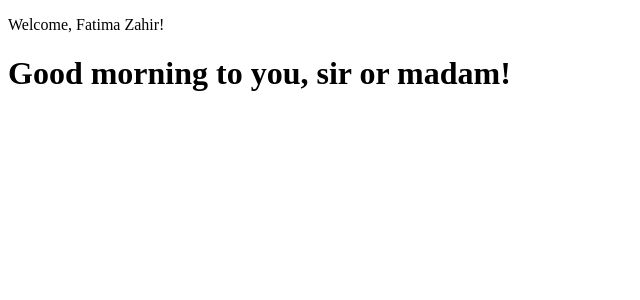
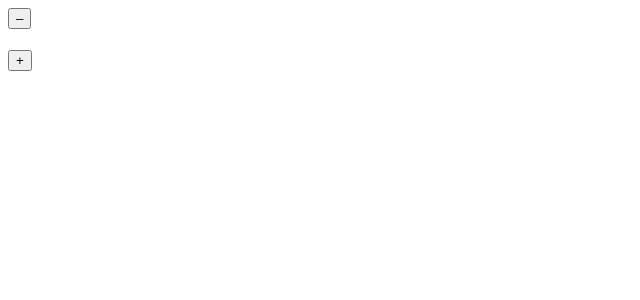
Before and after one commit to Fatima-hub333/REACT-Practices, a React (Create React App) app: page / in a window 1280 px wide. Shown: the top 300 px of the page, without its empty margins (0-640 px from the left). Built offline with nearby package versions, Linux system fonts and the light colour scheme.

Commit message:
State in class components

```diff
--- a/src/App.js
+++ b/src/App.js
@@ -1,9 +1,42 @@
-import React from 'react'
+import React from "react"
 
-export default class App extends React.Component {
-  render() {
-    return (
-      <h1>{this.props.type} Component</h1>
+/**
+ * Challenge: Convert this stateful function component
+ * to a stateful class component. At the end, everything
+ * should work exactly the way it does now.
+ *
+ * 1. Change the syntax to a class component
+ * 2. Declare state in the class component that
+ *    can hold the value of `count`
+ * 3. Update the add and subtract methods so you won't
+ *    get the error about calling `setState` on undefined
+ * 4. Update the values in the render method to account
+ *    for the changeover to a class component
+ */
+
+export default class App extends React.Component{
+  // const [count, setCount] = React.useState(0)
+  state = {
+    count: 0
+  }
+
+  add = () => {
+    this.setState(prevState => ({count: prevState.count + 1}))
+  }
+
+  subtract = () => {
+    this.setState(prevState => ({count: prevState.count - 1}))
+  }
+
+render() {
+  return (
+    <div className="counter">
+      <button className="counter--minus" onClick={this.subtract}>–</button>
+      <div className="counter--count">
+        <h1>{this.count}</h1>
+      </div>
+      <button className="counter--plus" onClick={this.add}>+</button>
+    </div>
     )
   }
 }
--- a/src/index.js
+++ b/src/index.js
@@ -1,45 +1,5 @@
-import { render } from "@testing-library/react"
 import React from "react"
 import ReactDOM from "react-dom"
-
-class App extends React.Component {
-  render() {
-    return (
-      <div>
-        <Header username="Fatima Zahir"/>
-        <Greeting />
-      </div>
-    )
-  }
-}
-
-class Header extends React.Component {
-  render() {
-    return (
-      <header>
-        <p>Welcome, {this.props.username}!</p>
-      </header>
-    )
-  }
-}
-
-class Greeting extends React.Component {
-  render() {
-    const date = new Date()
-    const hours = date.getHours()
-    let timeOfDay
-
-    if (hours < 12) {
-        timeOfDay = "morning"
-    } else if (hours >= 12 && hours < 17) {
-        timeOfDay = "afternoon"
-    } else {
-        timeOfDay = "night"
-    }
-    return (
-        <h1>Good {timeOfDay} to you, sir or madam!</h1>
-    )
-  }
-}
+import App from "./App"
 
 ReactDOM.render(<App />, document.getElementById("root"))
```
